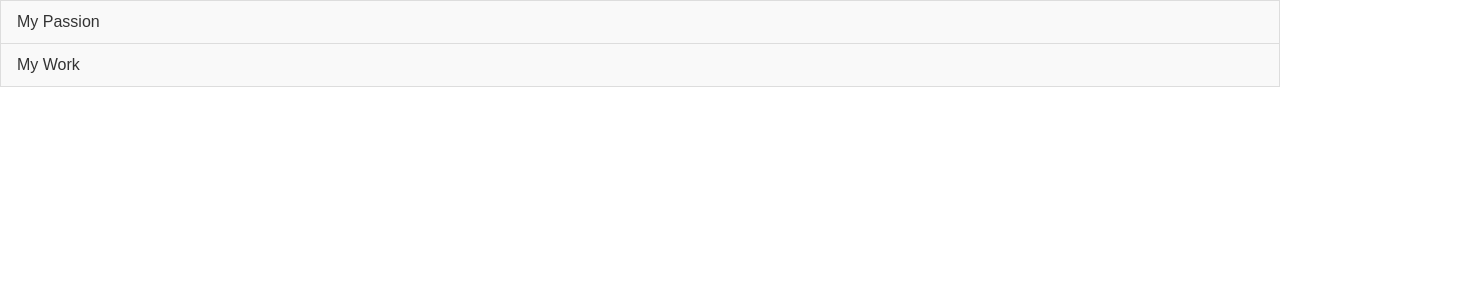
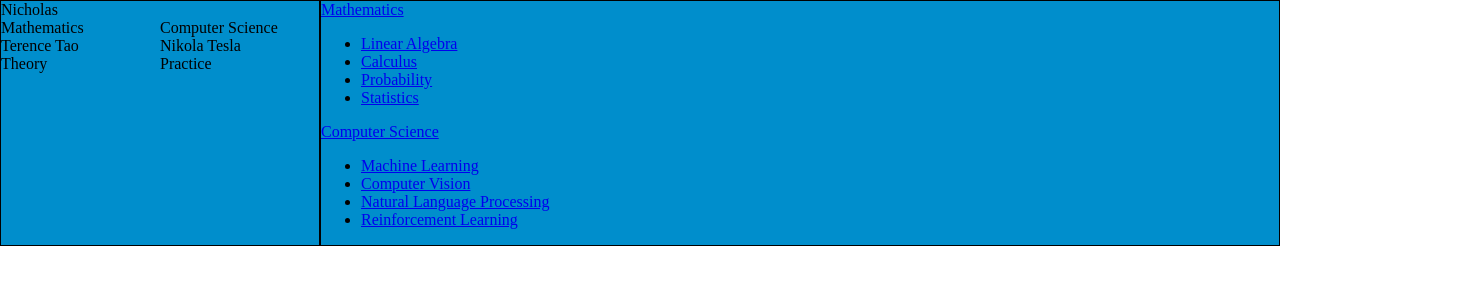
Before and after one commit to duongngockhanh/duongngockhanh.github.io, a plain HTML site: page index.html in a window 1280 px wide. Shown: the whole page, 1481 px wide, since content can reach past the window. Drawn offline with Linux system fonts and the light colour scheme.

Commit message:
rebuild all

```diff
--- a/index.html
+++ b/index.html
@@ -4,30 +4,42 @@
     <meta charset="UTF-8">
     <meta http-equiv="X-UA-Compatible" content="IE=edge">
     <meta name="viewport" content="width=device-width, initial-scale=1.0">
-    <title>Mathematics</title>
+    <title>Science</title>
     <link rel="stylesheet" href="styles.css">
     <link rel="Shortcut Icon" href="sigma.png" type="image/png">
-<!--    https://www.svgrepo.com/svg/499121/dice-three?edit=true  color_code:0-181-226 trace_width: 33% -->
+    <!--    https://www.svgrepo.com/svg/499121/dice-three?edit=true  color_code:0-181-226 trace_width: 33% -->
 </head>
 <body>
-    <nav>
-        <ul>
-            <li>
-                <a href="#">My Passion</a>
-                <ul>
-                    <li><a href="a1_root/a1_passion/a1_mathematics/a1_mathematics.html">Mathematics</a></li>
-                    <li><a href="a1_root/a1_passion/a2_nature_sciences/a1_nature_sciences.html">Natural Sciences</a></li>
-                </ul>
-            </li>
-            <li>
-                <a href="#">My Work</a>
-                <ul>
-                    <li><a href="a1_root/a2_work/a1_machine_learning/a1_machine_learning.html">Machine Learning</a></li>
-                    <li><a href="a1_root/a2_work/a2_computer_vision/a1_computer_vision.html">Computer Vision</a></li>
-                    <li><a href="a1_root/a2_work/a3_natural_language_processing/a1_nlp.html">Natural Language Processing</a></li>
-                </ul>
-            </li>
+<div class="container">
+    <div class="general-item" id="name-slogan">
+        <div>Nicholas</div>
+        <div id="slogan">
+            <div>Mathematics</div>
+            <div>Computer Science</div>
+            <div>Terence Tao</div>
+            <div>Nikola Tesla</div>
+            <div>Theory</div>
+            <div>Practice</div>
+        </div>
+    </div>
+    <div class="general-item">
+        <a href="#">Mathematics</a>
+        <ul class="field">
+            <li><a href="#">Linear Algebra</a></li>
+            <li><a href="#">Calculus</a></li>
+            <li><a href="#">Probability</a></li>
+            <li><a href="#">Statistics</a></li>
         </ul>
-    </nav>
+        <a href="#">Computer Science</a>
+        <ul class="field">
+            <li><a href="#">Machine Learning</a></li>
+            <li><a href="#">Computer Vision</a></li>
+            <li><a href="#">Natural Language Processing</a></li>
+            <li><a href="#">Reinforcement Learning</a></li>
+        </ul>
+    </div>
+</div>
+
+
 </body>
 </html>
--- a/styles.css
+++ b/styles.css
@@ -1,66 +1,22 @@
+/* Cmd + Alt + L */
 body {
-    font-family: Arial, Helvetica, sans-serif;
+    font-family: "Times New Roman", Times, serif;
     margin: 0;
     padding: 0;
-  }
+}
 
-  nav ul {
-    list-style-type: none;
-    padding: 0;
-    margin: 0;
-    background-color: #f9f9f9;
-    border: 1px solid #ddd;
-  }
+.container {
+    display: grid;
+    grid-template-columns: 1fr 3fr;
+}
 
-  nav ul li {
-    position: relative;
-  }
+.general-item {
+    border: 1px solid black;
+    background-color: #008ECC;
+}
 
-  nav ul li a {
-    display: block;
-    padding: 12px 16px;
-    text-decoration: none;
-    color: #333;
-  }
-
-  nav ul li:hover > a {
-    background-color: #f2f2f2;
-  }
-
-  nav ul ul {
-    position: absolute;
-    top: 0;
-    left: 100%;
-    min-width: 200px;
-    visibility: hidden;
-    opacity: 0;
-    transition: visibility 0s linear 0.2s, opacity 0.2s;
-    z-index: 1;
-  }
-
-  nav ul li:hover > ul {
-    visibility: visible;
-    opacity: 1;
-    transition-delay: 0s;
-  }
-
-  nav ul ul li {
-    width: 100%;
-  }
-
-  nav ul ul a {
-    padding: 12px 16px;
-    color: #333;
-  }
-
-  nav ul ul a:hover {
-    background-color: #e5e5e5;
-  }
-
-  nav > ul > li {
-    border-bottom: 1px solid #ddd;
-  }
-
-  nav > ul > li:last-child {
-    border-bottom: none;
-  }
+#slogan {
+    display: grid;
+    grid-template-columns: 1fr 1fr;
+    grid-template-rows: 1fr 1fr 1fr;
+}
```
Also changed, not shown: Imbalance/ComputerScience/a1_machine_learning/a1_machine_learning.html (renamed from a1_root/a2_work/a1_machine_learning/a1_machine_learning.html), Imbalance/ComputerScience/a2_computer_vision/a1_computer_vision.html (renamed from a1_root/a2_work/a2_computer_vision/a1_computer_vision.html), Imbalance/ComputerScience/a3_natural_language_processing/a1_nlp.html (renamed from a1_root/a2_work/a3_natural_language_processing/a1_nlp.html), Imbalance/Mathematics/a1_mathematics/a1_mathematics.html (renamed from a1_root/a1_passion/a1_mathematics/a1_mathematics.html), Imbalance/Mathematics/a2_nature_sciences/a1_nature_sciences.html (renamed from a1_root/a1_passion/a2_nature_sciences/a1_nature_sciences.html).
